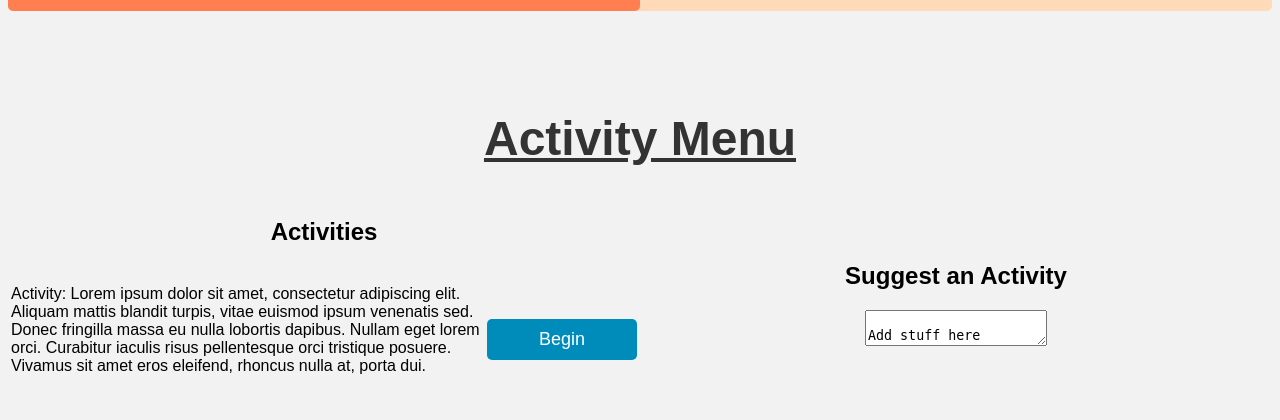
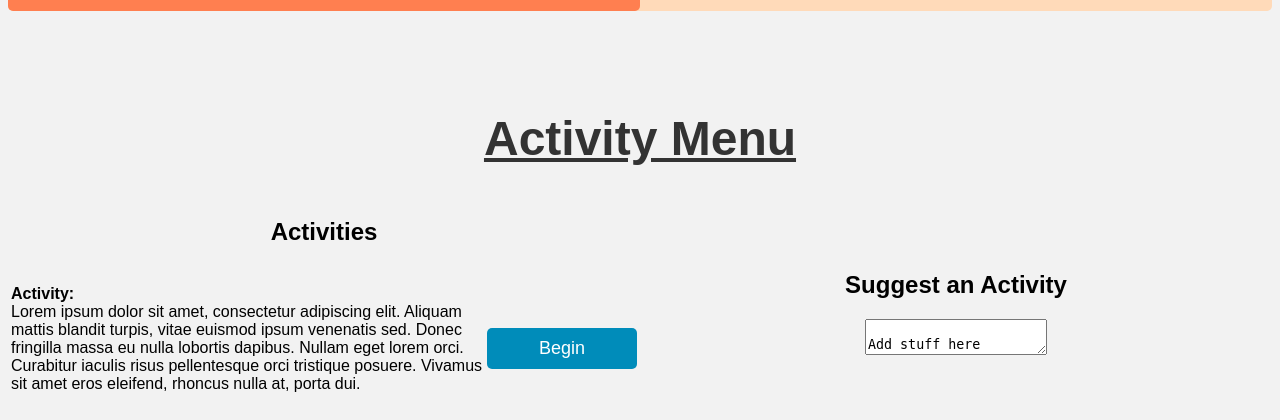
Before and after one commit to noalssmith/DnDManager, a Django app: page /downtimeTracker/dashboard/1 in a window 1280 px wide. Shown: the part 490-910 px from the top of the page. Before the commit the page ends 864 px from the top, so only its background shows below. Run offline with Django 4.2, Linux system fonts and the light colour scheme.

Commit message:
Activity formatting

```diff
--- a/DowntimeTracker/static/style.css
+++ b/DowntimeTracker/static/style.css
@@ -23,11 +23,6 @@ body {
     background-color: #f2f2f2;
     text-align: center;
 }
-
-/* td {
-    padding-right: 25px;
-    margin-right: 25px;
-} */
 
 h1 {
     margin-top: 100px;
--- a/DowntimeTracker/templates/dashboard.html
+++ b/DowntimeTracker/templates/dashboard.html
@@ -27,7 +27,9 @@
                 <h2>Activities</h2>
                 <table style="width: 100%;">
                     <td class="row">
-                        <p style="display: inline-block; text-align: left;" class="column">Activity: Lorem ipsum dolor sit amet, consectetur adipiscing elit. Aliquam mattis blandit turpis, vitae euismod ipsum venenatis sed. Donec fringilla massa eu nulla lobortis dapibus. Nullam eget lorem orci. Curabitur iaculis risus pellentesque orci tristique posuere. Vivamus sit amet eros eleifend, rhoncus nulla at, porta dui.</p>
+                        <p style="display: inline-block; text-align: left;" class="column"><strong>Activity: </strong><br>
+                            Lorem ipsum dolor sit amet, consectetur adipiscing elit. Aliquam mattis blandit turpis, vitae euismod ipsum venenatis sed. Donec fringilla massa eu nulla lobortis dapibus. Nullam eget lorem orci. Curabitur iaculis risus pellentesque orci tristique posuere. Vivamus sit amet eros eleifend, rhoncus nulla at, porta dui.
+                        </p>
                         <button class="align-right; column; button">
                             Begin
                         </button>
```
